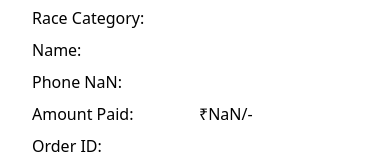
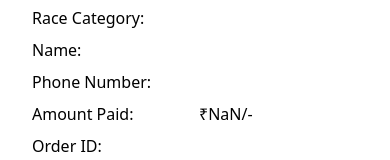
Before and after one commit to tomsabu444/Pala-Marathon-Website, a React (Vite) app in the folder client/: page /order-receipt in a window 390 px wide. Shown: the part 542-702 px from the top of the page. Built offline with nearby package versions, Linux system fonts and the light colour scheme; a web font is replaced by a local one.

Commit message:
Fix label for phone number in OrderReceipt component

```diff
--- a/client/src/pages/OrderReceipt.jsx
+++ b/client/src/pages/OrderReceipt.jsx
@@ -40,7 +40,7 @@ const RegistrationConfirmation = () => {
               <p>{category}</p>
               <p className="font-medium">Name:</p>
               <p>{name}</p>
-              <p className="font-medium">Phone <Number></Number>:</p>
+              <p className="font-medium">Phone Number:</p>
               <p>{phone}</p>
               <p className="font-medium">Amount Paid:</p>
               <p>₹{amount/100}/-</p>
```
